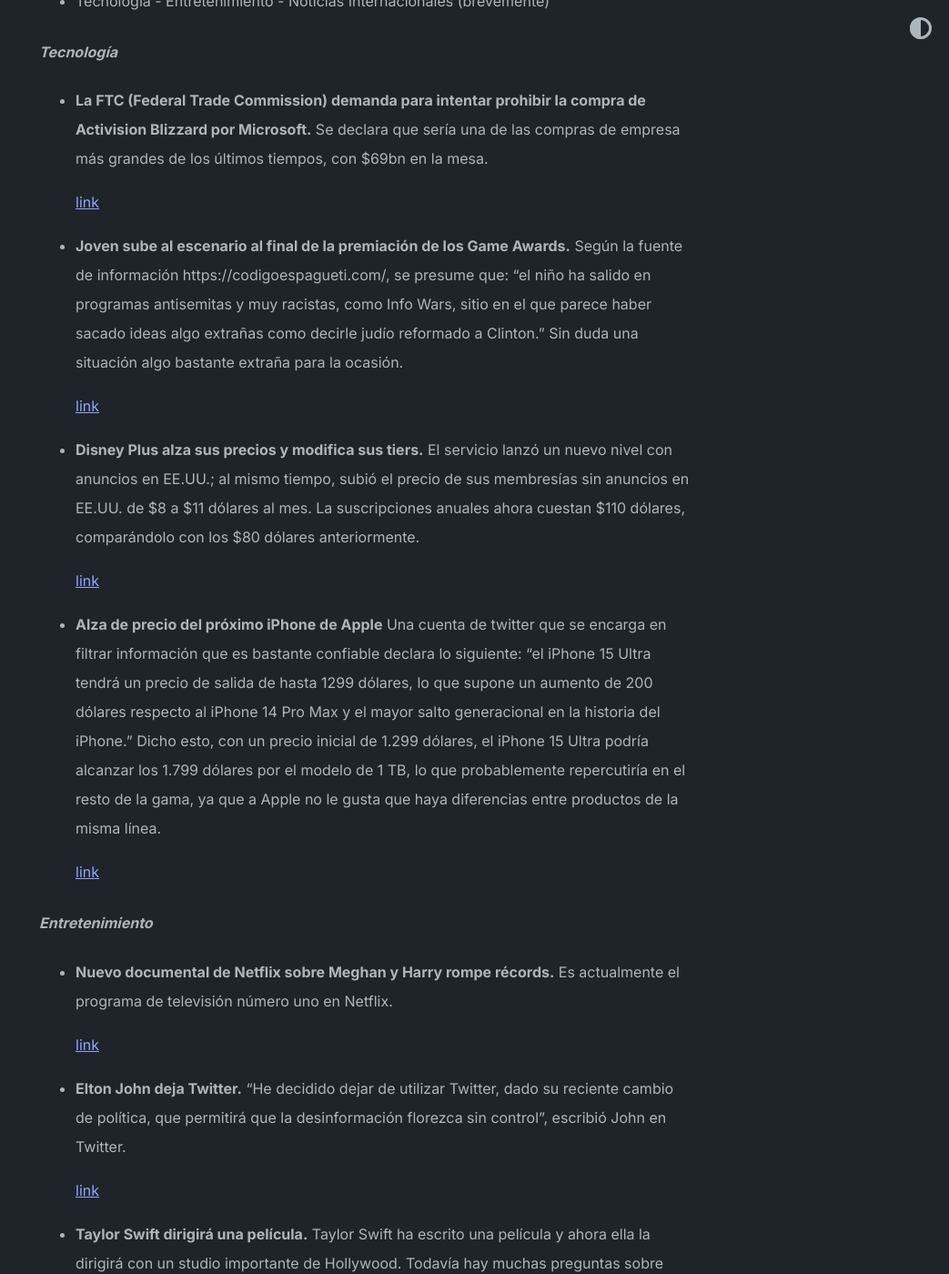
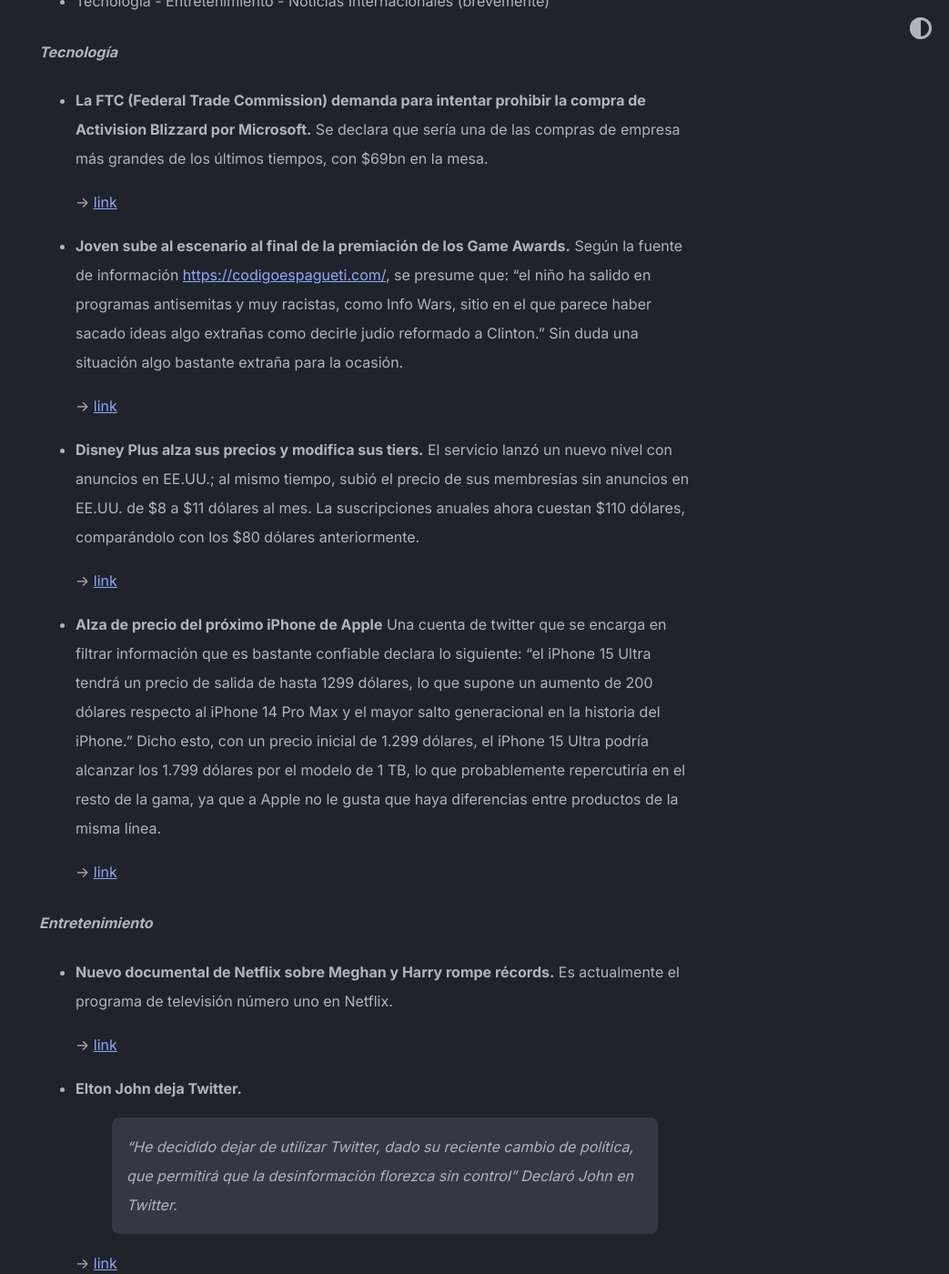
Before and after one commit to fixmyblock/noticiero, a Jekyll site: the page built from _posts/2022-12-10-novena-edición-de-elnoticiero-de-multiverso.md, in a window 1280 px wide and 1400 px high, scrolled down 414 px. Shown: the whole window at 91% size, without its empty margins (237-1280 px from the left). Built offline with Jekyll 4.4.1, drawn with Linux system fonts in a browser that asks for light colours; some of the changed text lies outside the part shown.

Commit message:
Update 2022-12-10-novena-edición-de-elnoticiero-de-multiverso.md

```diff
--- a/_posts/2022-12-10-novena-edición-de-elnoticiero-de-multiverso.md
+++ b/_posts/2022-12-10-novena-edición-de-elnoticiero-de-multiverso.md
@@ -13,43 +13,45 @@ tags: [2022, ¡elnoticiero!]
 
 - **La FTC (Federal Trade Commission) demanda para intentar prohibir la compra de Activision Blizzard por Microsoft.** Se declara que sería una de las compras de empresa más grandes de los últimos tiempos, con $69bn en la mesa.
 
-    [link](https://www.bbc.com/news/business-63911557)
+    -> [link](https://www.bbc.com/news/business-63911557)
 
-- **Joven sube al escenario al final de la premiación de los Game Awards.** Según la fuente de información https://codigoespagueti.com/, se presume que: "el niño ha salido en programas antisemitas y muy racistas, como Info Wars, sitio en el que parece haber sacado ideas algo extrañas como decirle judío reformado a Clinton." Sin duda una situación algo bastante extraña para la ocasión.
+- **Joven sube al escenario al final de la premiación de los Game Awards.** Según la fuente de información [https://codigoespagueti.com/](https://codigoespagueti.com/), se presume que: "el niño ha salido en programas antisemitas y muy racistas, como Info Wars, sitio en el que parece haber sacado ideas algo extrañas como decirle judío reformado a Clinton." Sin duda una situación algo bastante extraña para la ocasión.
 
-    [link](https://codigoespagueti.com/noticias/internet/the-game-awards-2022-quien-era-nino-que-subio-final-premiacion/)
+    -> [link](https://codigoespagueti.com/noticias/internet/the-game-awards-2022-quien-era-nino-que-subio-final-premiacion/)
 
 - **Disney Plus alza sus precios y modifica sus tiers.** El servicio lanzó un nuevo nivel con anuncios en EE.UU.; al mismo tiempo, subió el precio de sus membresías sin anuncios en EE.UU. de $8 a $11 dólares al mes. La suscripciones anuales ahora cuestan $110 dólares, comparándolo con los $80 dólares anteriormente.
 
-    [link](https://www.cnet.com/tech/services-and-software/disney-plus-hike-prices-the-ad-tier-and-everything-else-to-know/)
+    -> [link](https://www.cnet.com/tech/services-and-software/disney-plus-hike-prices-the-ad-tier-and-everything-else-to-know/)
 
 - **Alza de precio del próximo iPhone de Apple** Una cuenta de twitter que se encarga en filtrar información que es bastante confiable declara lo siguiente: "el iPhone 15 Ultra tendrá un precio de salida de hasta 1299 dólares, lo que supone un aumento de 200 dólares respecto al iPhone 14 Pro Max y el mayor salto generacional en la historia del iPhone." Dicho esto, con un precio inicial de 1.299 dólares, el iPhone 15 Ultra podría alcanzar los 1.799 dólares por el modelo de 1 TB, lo que probablemente repercutiría en el resto de la gama, ya que a Apple no le gusta que haya diferencias entre productos de la misma línea.
 
-    [link](https://www.forbes.com/sites/gordonkelly/2022/12/10/apple-iphone-15-pro-max-ultra-price-increase-more-storage-iphone-14-pro-max-upgrade/?sh=2b5d474f714f)
+    -> [link](https://www.forbes.com/sites/gordonkelly/2022/12/10/apple-iphone-15-pro-max-ultra-price-increase-more-storage-iphone-14-pro-max-upgrade/?sh=2b5d474f714f)
 
 #### _Entretenimiento_
 
 - **Nuevo documental de Netflix sobre Meghan y Harry rompe récords.** Es actualmente el programa de televisión número uno en Netflix.
 
-    [link](https://www.youtube.com/watch?v=N6oI7blKVEI)
+    -> [link](https://www.youtube.com/watch?v=N6oI7blKVEI)
 
-- **Elton John deja Twitter.** "He decidido dejar de utilizar Twitter, dado su reciente cambio de política, que permitirá que la desinformación florezca sin control", escribió John en Twitter.
+- **Elton John deja Twitter.**
+>"He decidido dejar de utilizar Twitter, dado su reciente cambio de política, que permitirá que la desinformación florezca sin control"
+Declaró John en Twitter.
 
-    [link](https://deadline.com/2022/12/elton-john-quits-twitter-elon-musk-responds-1235195130/)
+	-> [link](https://deadline.com/2022/12/elton-john-quits-twitter-elon-musk-responds-1235195130/)
 
 - **Taylor Swift dirigirá una película.** Taylor Swift ha escrito una película y ahora ella la dirigirá con un studio importante de Hollywood. Todavía hay muchas preguntas sobre esta incursión en las películas narrativas que Taylor Swift tuvo recientemente. Searchlight Studios (la productora de la película) no ha anunciado una fecha de estreno, ni se sabe nada del 'script'.
 
-    [link](https://www.buzzfeednews.com/article/stefficao/taylor-swift-feature-film-directoral-debut)
+    -> [link](https://www.buzzfeednews.com/article/stefficao/taylor-swift-feature-film-directoral-debut)
 
 #### _Internacional_
 
 - **Con la vista puesta en China, EE.UU. aumentará sus fuerzas militares en Australia e "invitará" a Japón a sumarse a la operación .** Estados Unidos aumentará la presencia rotatoria de fuerzas aéreas, terrestres y marítimas en Australia, incluidos aviones bombarderos y cazas de combate.
 
-    [link](https://edition.cnn.com/2022/12/06/australia/us-australia-defense-ministers-intl-hnk)
+    -> [link](https://edition.cnn.com/2022/12/06/australia/us-australia-defense-ministers-intl-hnk)
 
 - **Putin: "El riesgo nuclear aumenta, pero no estamos locos.** Vladimir Putin ha afirmado que la amenaza de una guerra nuclear va en aumento, pero insistió en que Rusia no se había "vuelto loca" y no utilizaría primero sus armas nucleares.
 
-    [link](https://www.bbc.com/news/world-europe-63893316)
+    -> [link](https://www.bbc.com/news/world-europe-63893316)
 
 
 Y con esto terminaríamos ¡el noticiero! por hoy, muchas gracias por leer y los espero en la próxima oportunidad.
```
